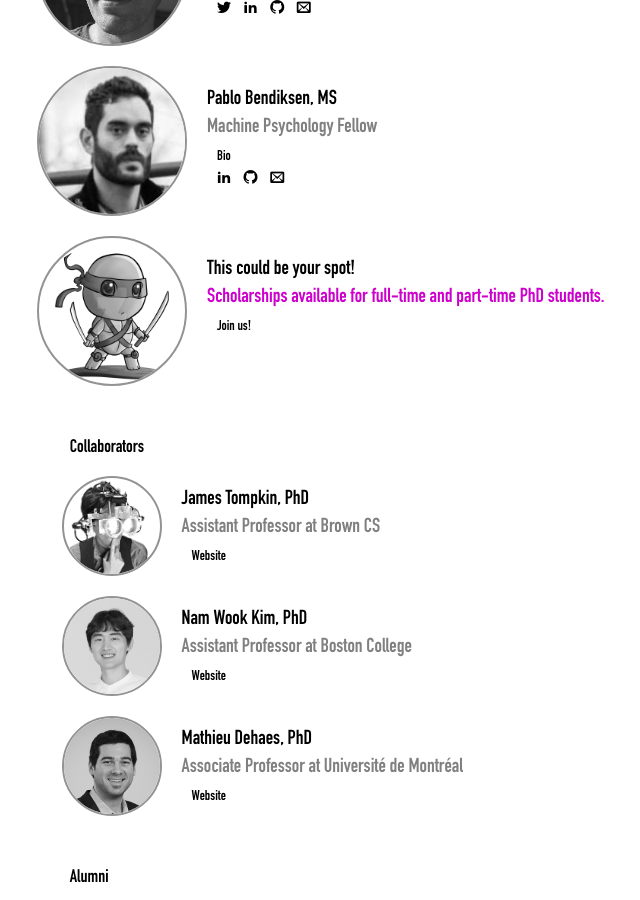
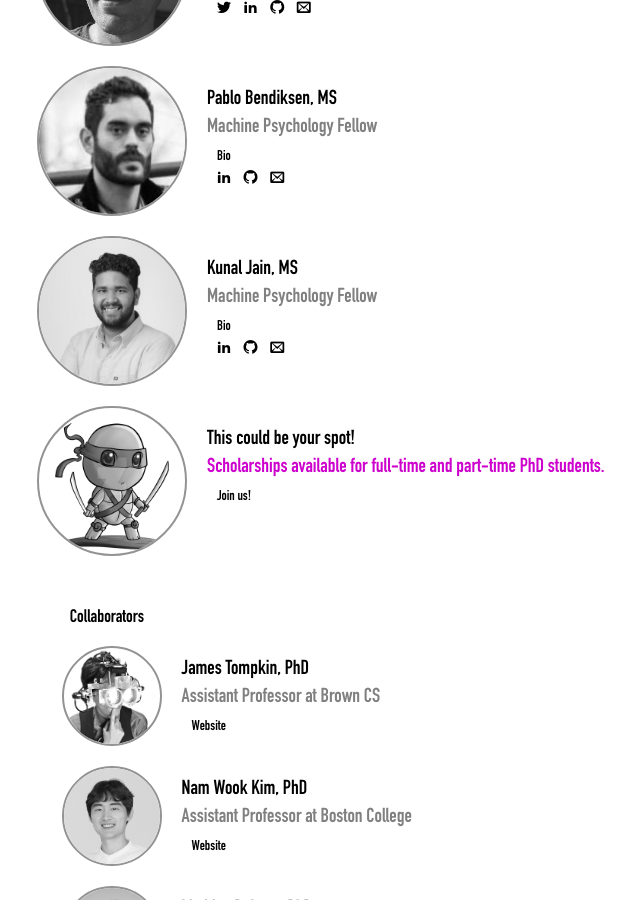
Before and after one commit to mpsych/mpsych.org, a Jekyll site: the page built from people.md, in a window 1280 px wide and 900 px high, scrolled down 1164 px. Shown: the whole window, without its empty margins (275-915 px from the left). Built offline with Jekyll 4.4.1, drawn with Linux system fonts in a browser that asks for light colours; some web fonts are replaced.

Commit message:
add kunal data

```diff
--- a/people.md
+++ b/people.md
@@ -5,7 +5,6 @@ permalink: /people
 
 <span class="teaser" style="left:20%;position:relative">We are an <span class="bluetext">inclusive team</span> and</span>
 <span class="teaser" style="position: relative; float:left; left:40%;margin-top:-20px;">love to <span class="bluetext">collaborate</span>!</span>
-
 
 <br><br><br>
 
@@ -29,7 +28,6 @@ permalink: /people
   </div>
   </div>
 </div>
-
 
 <div class="person">
   <img src="/people/franke.jpg">
@@ -64,7 +62,6 @@ permalink: /people
   </div>
   </div>
 </div>
-
 
 <div class="person">
   <img src="/people/goyal.jpg">
@@ -114,6 +111,22 @@ permalink: /people
       <a href="https://www.linkedin.com/in/pablo-bendiksen-11b583127" target="_blank"><span class="icon-linkedin2 tooltip"><span class="tooltiptext">LinkedIn</span></span></a>
       <a href="https://github.com/pablobendiksen" target="_blank"><span class="icon-github tooltip"><span class="tooltiptext">GitHub</span></span></a>
       <a href="mailto:REPLACE_WITH_LASTNAME@mpsych.org" target="_blank"><span class="icon-email tooltip"><span class="tooltiptext">E-Mail</span></span></a>
+  </div>
+  </div>
+</div>
+
+<div class="person">
+  <img src="/people/jain.jpg">
+  <div class="caption">
+    Kunal Jain, MS<br>
+    <span class="role">Machine Psychology Fellow</span><br>
+    <span class="links">
+      <a class="cleanlink" href="/people/jain/bio.txt">Bio</a>
+    </span><br>
+    <div class="icons gray" style="font-size:14px;margin-left:10px">
+      <a href="https://www.linkedin.com/in/jainkhere/" target="_blank"><span class="icon-linkedin2 tooltip"><span class="tooltiptext">LinkedIn</span></span></a>
+      <a href="https://github.com/jainkhere" target="_blank"><span class="icon-github tooltip"><span class="tooltiptext">GitHub</span></span></a>
+      <a href="mailto:kunal.jain001@umb.edu" target="_blank"><span class="icon-email tooltip"><span class="tooltiptext">E-Mail</span></span></a>
   </div>
   </div>
 </div>
--- /dev/null
+++ b/people/jain/bio.txt
@@ -0,0 +1 @@
+Kunal Jain is a graduate student pursuing MS in Computer Science from University of Massachusetts, Boston (UMB). He joined the Machine Psychology lab in the year of 2022. Along with the ongoing research at mPsych lab, Kunal is also doing an internship with PayPal as a software engineer. Before joining the Machine Psychology research team, Kunal worked as Software Developer in Automation Anywhere, India. He has received his Bachelors of Technology from National Institute of Technology, Hamirpur in India.
```
Also changed, not shown: people/jain.jpg (added), 1 other file.
